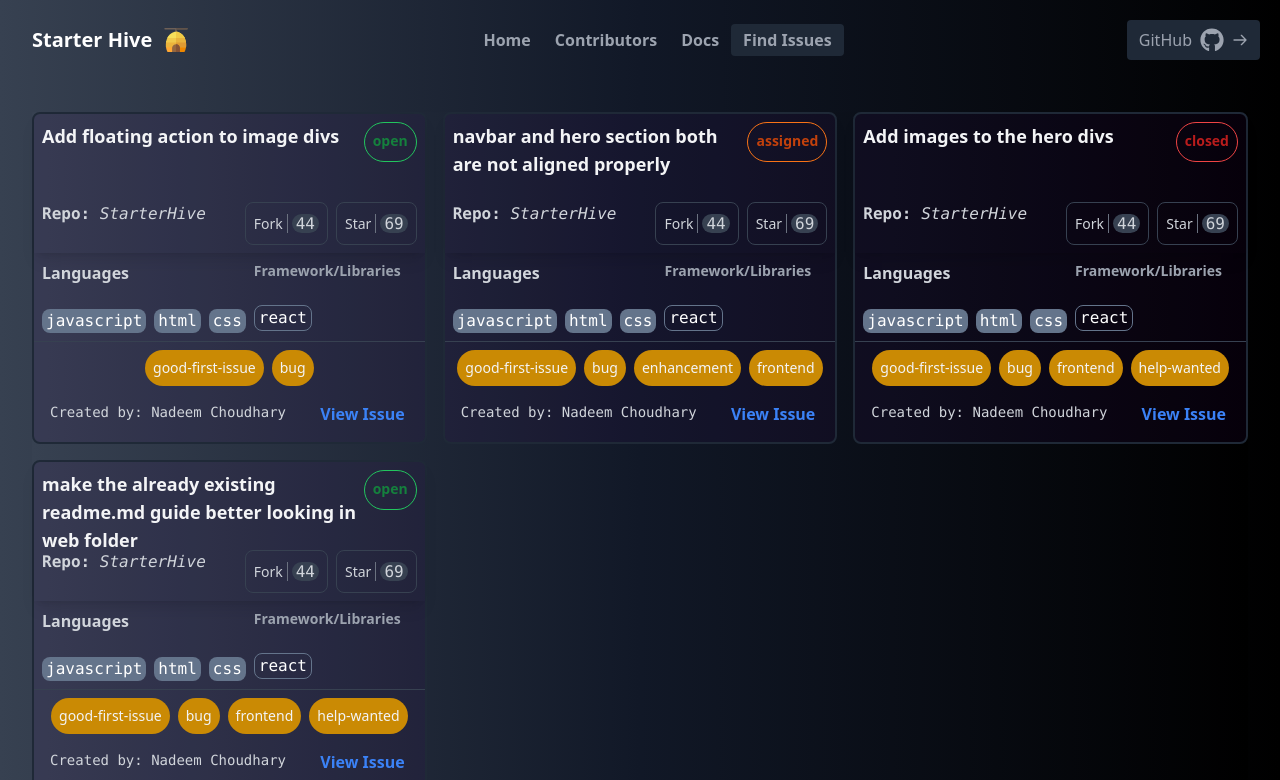
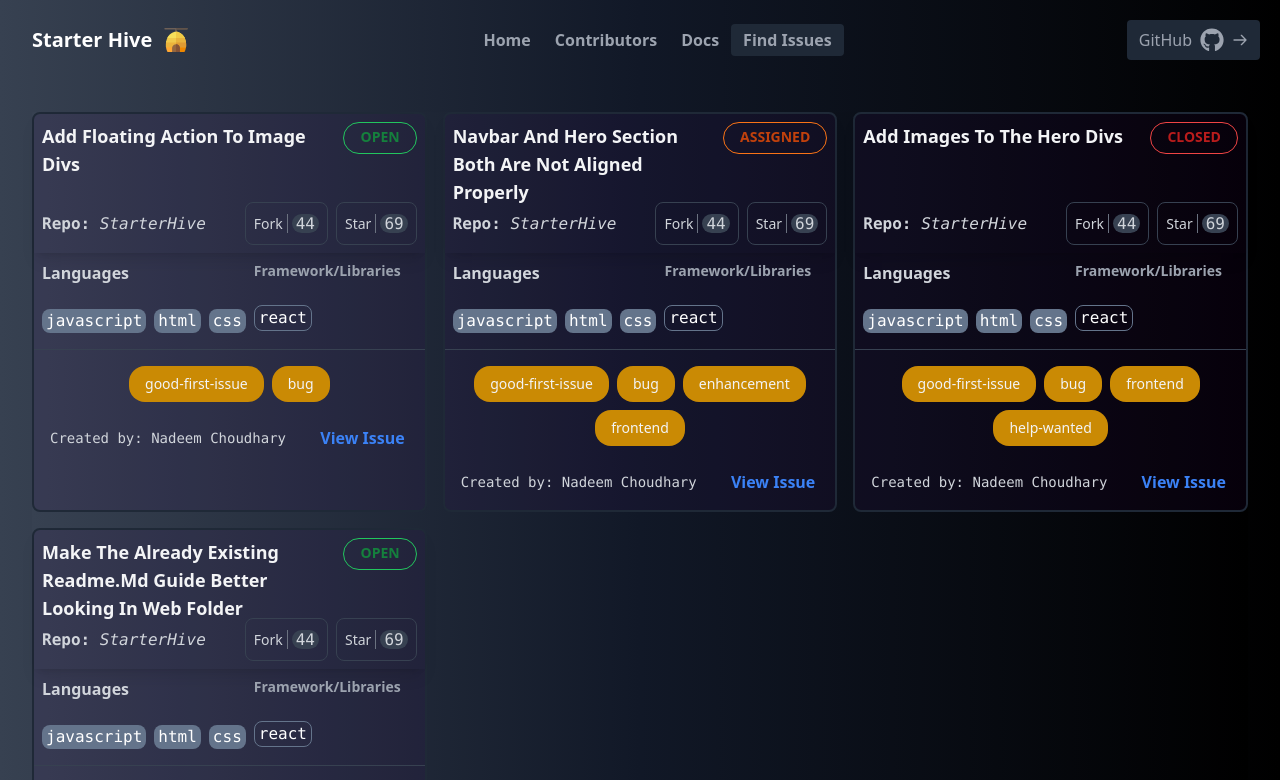
Before and after one commit to ArslanYM/StarterHive, a React (Vite) app in the folder web/: page /issues in a window 1280 px wide. Shown: the top 780 px of the page. Built offline with nearby package versions, Linux system fonts and the light colour scheme.

Commit message:
UI: Minor UI fixes in Issue tab

```diff
--- a/web/src/pages/Issues/Issue.jsx
+++ b/web/src/pages/Issues/Issue.jsx
@@ -26,16 +26,16 @@ const Issue = ({
 
   return (
     <div className='h-full border-2 bg-purple-950 bg-opacity-10 border-gray-800 rounded-lg hover:shadow-sm  hover:border-slate-700 transition-all '>
-      <div className='p-2  shadow-lg '>
+      <div className='p-2  shadow-lg'>
         <div className='flex justify-between lg:h-16'>
-          <h1 className='text-lg font-bold text-gray-100'>{issue_title} </h1>
+          <h1 className='text-lg font-bold text-gray-100 capitalize pr-2'>{issue_title} </h1>
           <div
-            className={`h-10 p-2 text-sm font-semibold rounded-full border ${statusClassName}`}
+            className={`h-8 px-4 py-1  text-sm font-semibold rounded-full uppercase border ${statusClassName}`}
           >
             {status}
           </div>
         </div>
-        <div className='flex justify-between mt-4'>
+        <div className='flex justify-between items-center mt-4'>
           <h3 className='text-gray-300 font-mono font-semibold'>
             Repo: <span className='italic font-normal'>{repo_name}</span>
           </h3>
@@ -95,12 +95,12 @@ const Issue = ({
           </div>
         </div>
       </div>
-      <div className='px-2 mt-2 border-t border-gray-700'>
+      <div className='p-2 mt-4 border-t border-gray-700'>
         <div className='flex flex-wrap gap-2 mt-2 justify-center'>
           {issue_labels.map((item) => {
             return (
               <span
-                className='text-gray-100 text-sm borde rounded-full p-2 bg-yellow-600'
+                className='text-gray-100 text-sm borde rounded-2xl px-4 py-2 bg-yellow-600'
                 key={item}
               >
                 {item}
@@ -109,7 +109,7 @@ const Issue = ({
           })}
         </div>
       </div>
-      <div className='flex justify-between px-4 py-4'>
+      <div className='flex justify-between items-center px-4 py-4'>
         <h3 className='text-sm text-gray-300 font-mono'>
           Created by: {createdBy}
         </h3>
```
